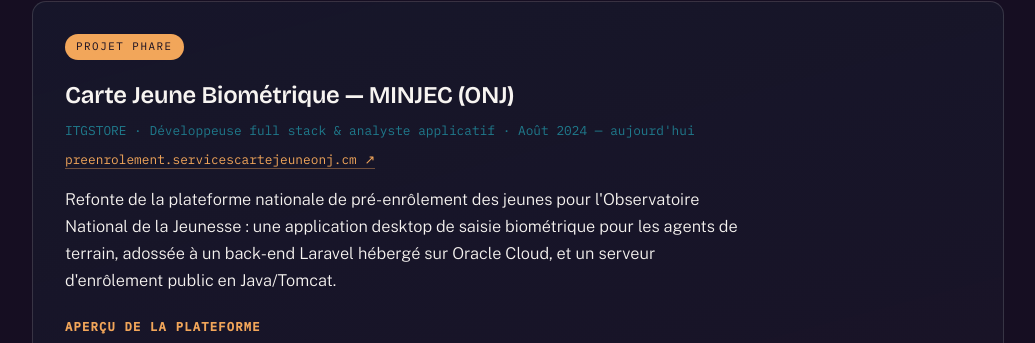
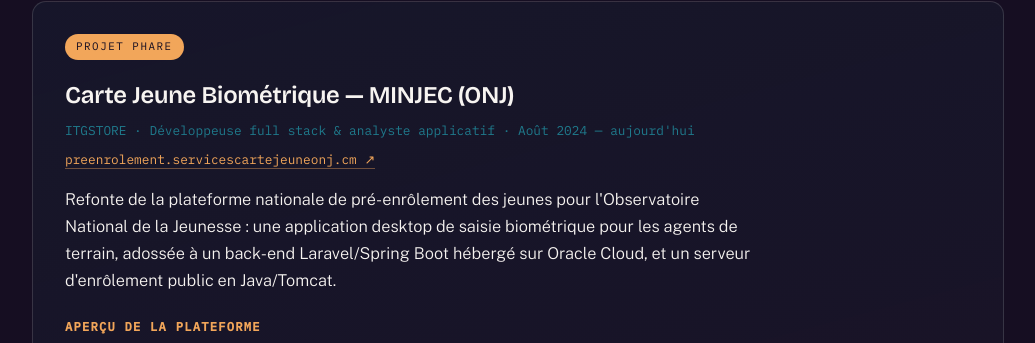
Before and after one commit to Kendra-ui/kendra-portfolio, a plain HTML site: page index.html in a window 1280 px wide. Shown: the part 3725-4068 px from the top of the page, without its empty margins (122-1157 px from the left). Drawn offline with nearby package versions, Linux system fonts and the light colour scheme.

Commit message:
Update index.html

```diff
--- a/index.html
+++ b/index.html
@@ -305,7 +305,7 @@
       <p class="site-link"><a href="http://www.preenrolement.servicescartejeuneonj.cm/" target="_blank" rel="noopener">preenrolement.servicescartejeuneonj.cm ↗</a></p>
       <p class="lede" style="margin:16px 0 8px">
         Refonte de la plateforme nationale de pré-enrôlement des jeunes pour l'Observatoire National de la Jeunesse :
-        une application desktop de saisie biométrique pour les agents de terrain, adossée à un back-end Laravel
+        une application desktop de saisie biométrique pour les agents de terrain, adossée à un back-end Laravel/Spring Boot
         hébergé sur Oracle Cloud, et un serveur d'enrôlement public en Java/Tomcat.
       </p>
 
```
